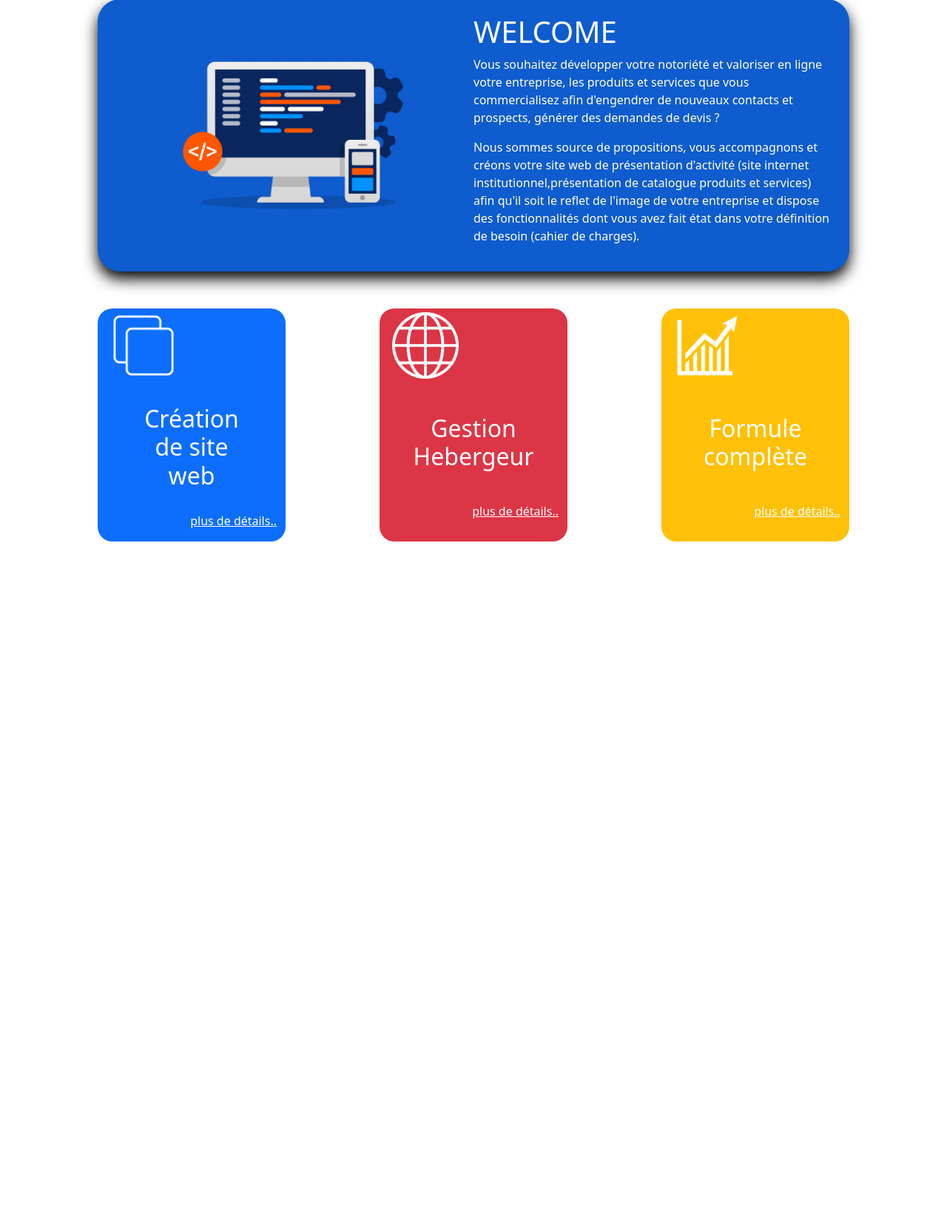
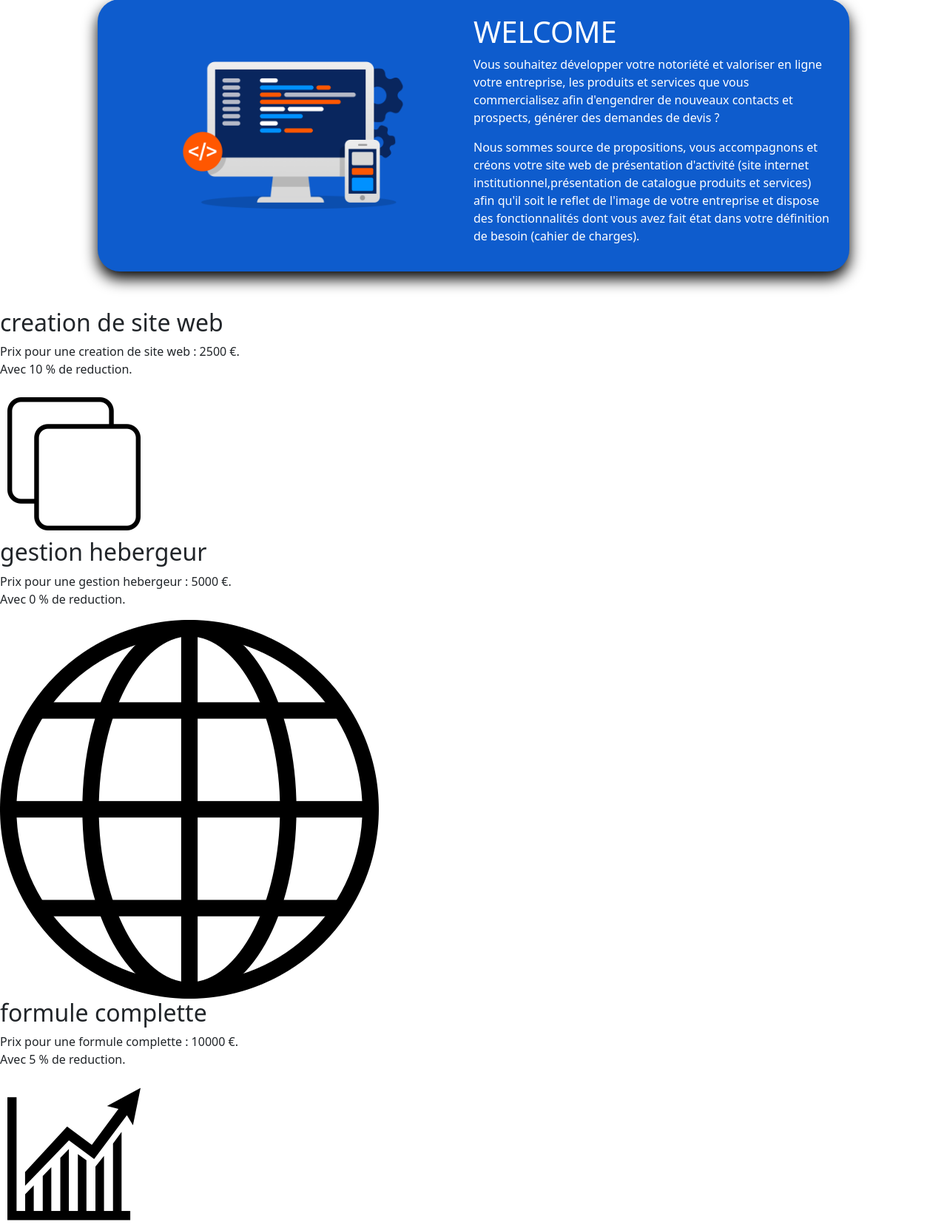
Before and after one commit to mickaelbaratier/PHP_etape2, a PHP site: page /item.php in a window 1280 px wide. Shown: the part 157-1817 px from the top of the page at 74% size. Before the commit the page ends 889 px from the top, so only its background shows below. Run offline with PHP 8.4, Linux system fonts and the light colour scheme.

Commit message:
partie 5 : Remise en place de mes idées. Remise au propre de mon script.

```diff
--- a/header.php
+++ b/header.php
@@ -12,6 +12,9 @@
 </head>
 
 <body>
+<script src="https://cdn.jsdelivr.net/npm/bootstrap@5.1.3/dist/js/bootstrap.bundle.min.js"
+        integrity="sha384-ka7Sk0Gln4gmtz2MlQnikT1wXgYsOg+OMhuP+IlRH9sENBO0LRn5q+8nbTov4+1p"
+        crossorigin="anonymous"></script>
 <!-- navbar -->
 <nav class="navbar navbar-expand-md navbar-light" id="navbar">
     <div class="container-xxl">
--- a/item.php
+++ b/item.php
@@ -1,5 +1,8 @@
 <?php
 include 'header.php';
+include_once 'multidimentional_catalog.php';
+include_once 'my-function.php';
+
 ?>
 <div class="container-xl accueil">
         <div class="row g-0 bg-blue text-justify">
@@ -23,41 +26,10 @@ include 'header.php';
             </div>
         </div>
     </div>
-    <div class="container-xl accueil">
-        <div class="row flex-wrap justify-content-between custom-line text-center gneh ">
-            <div class="col-3 bowl bg-primary">
-                <img src="image\icone_multi_tab.png" class="rounded float-start img-fluid  toto" alt="icone_multi_tab">
-                <h2 class="hi">Création de site web</h2>
-                <div class="tata w-100">
-                    <a href="comparatif.html" class="hoho"><p>plus de détails..</p>
-                    </a>
-                </div>
-            </div>
-            <div class="col-3 bowl bg-danger">
-                <img src="image\icone_int.png" class="rounded float-start img-fluid  toto" alt="icone_internet">
-                <h2 class="hi">Gestion Hebergeur</h2>
-                <div class="tata w-100">
-                    <a href="comparatif.html" class="hoho">
-                        <p>plus de détails..</p>
-                    </a>
-                </div>
-            </div>
-            <div class="col-3 bowl bg-warning">
-                <img src="image\283403-200.png" class="rounded float-start img-fluid toto"
-                    alt="icone_graphique_hausse">
-                <h2 class="hi">Formule complète</h2>
-                <div class="tata w-100">
-                    <a href="comparatif.html" class="hoho">
-                        <p>plus de détails..</p>
-                    </a>
-                </div>
-            </div>
-        </div>
-    </div>
-    <script src="https://cdn.jsdelivr.net/npm/bootstrap@5.1.3/dist/js/bootstrap.bundle.min.js"
-        integrity="sha384-ka7Sk0Gln4gmtz2MlQnikT1wXgYsOg+OMhuP+IlRH9sENBO0LRn5q+8nbTov4+1p"
-        crossorigin="anonymous"></script>
-</body>
+<?php
+echo print_catalog($product);
+?>
+    </body>
 <?php
 include 'footer.php';
 ?>
--- a/multidimentional_catalog.php
+++ b/multidimentional_catalog.php
@@ -1,5 +1,4 @@
 <?php
-include 'catalog_with_key.php';
 $product = [
     "creation_site_web" => [
         "name" => "creation de site web",
@@ -23,17 +22,3 @@ $product = [
         "picture_url" => "image\\283403-200.png",
     ],
 ];
-//var_dump($product);
-
-foreach ($product as $part => $value) {
-    ?>
-    <div>
-        <h2><?php echo $product[$part]["name"] ?> </h2>
-        <p>
-            Prix pour une <?php echo $product[$part]["name"] ?> : <?php echo $product[$part]["price"] ?> €.
-            <br>Avec <?php echo $product[$part]["discount"] ?> % de reduction.
-        </p>
-        <img src="<?php echo $product[$part]["picture_url"] ?>" alt="<?php echo $product[$part]["name"] ?>">
-    </div>
-    <?php
-}
--- /dev/null
+++ b/my-function.php
@@ -0,0 +1,15 @@
+<?php
+function print_catalog($product){
+    foreach ($product as $part => $value) {
+        ?>
+        <div>
+            <h2><?php echo $product[$part]["name"] ?> </h2>
+            <p>
+                Prix pour une <?php echo $product[$part]["name"] ?> : <?php echo $product[$part]["price"] ?> €.
+                <br>Avec <?php echo $product[$part]["discount"] ?> % de reduction.
+            </p>
+            <img src="<?php echo $product[$part]["picture_url"] ?>" alt="<?php echo $product[$part]["name"] ?>">
+        </div>
+        <?php
+    }
+}
```
